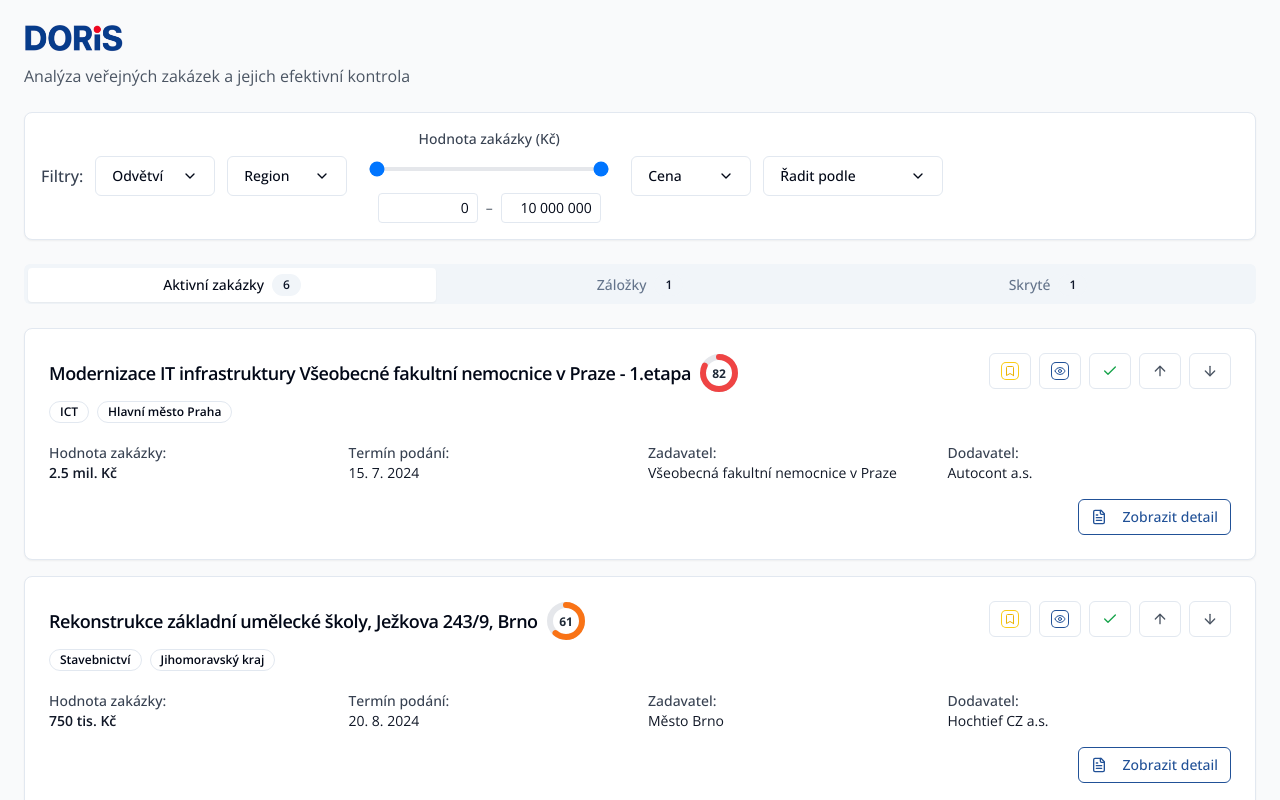
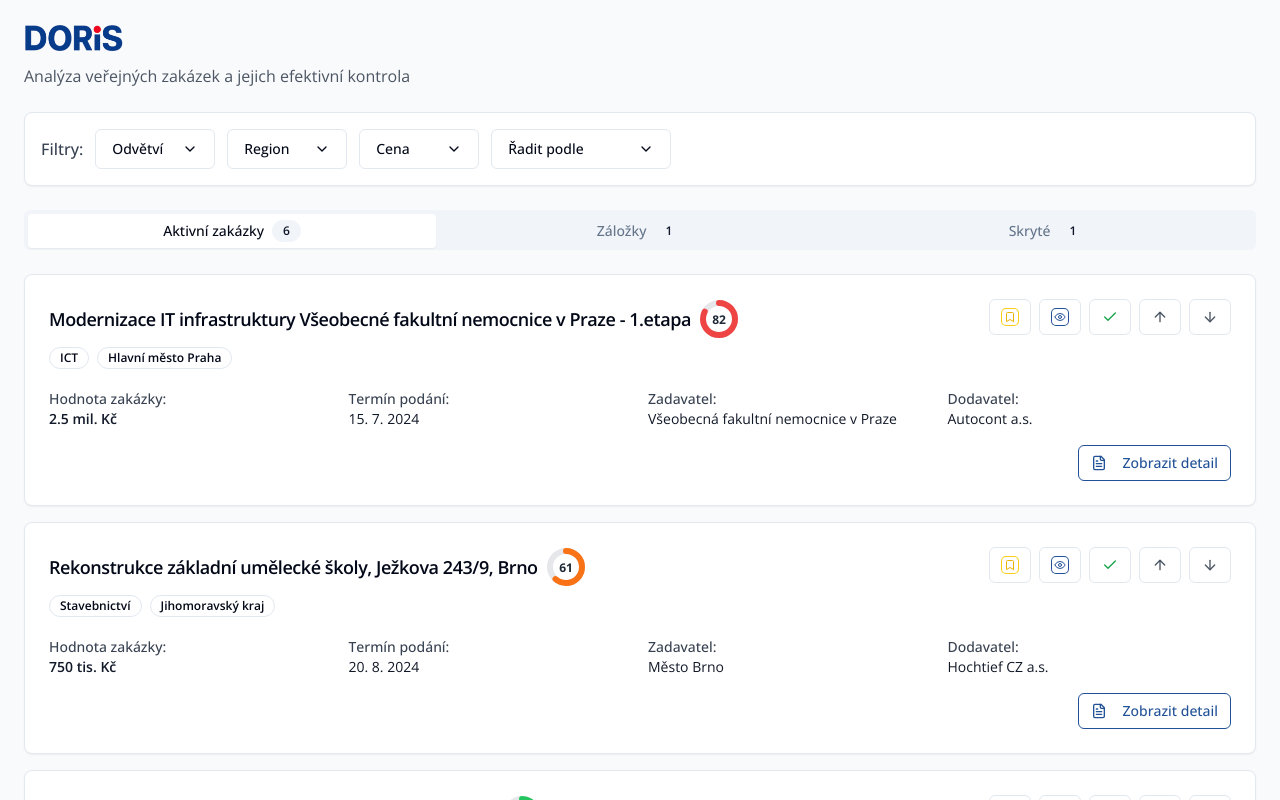
Before and after one commit to skupina-onebond/verejne-priority-kompas, a React (Vite) app: page /seznam in a window 1280 px wide. Shown: the top 800 px of the page. Built offline with nearby package versions, Linux system fonts and the light colour scheme.

Commit message:
Update ContractFilters.tsx

```diff
--- a/src/components/ContractFilters.tsx
+++ b/src/components/ContractFilters.tsx
@@ -108,81 +108,6 @@ export const ContractFilters: React.FC<ContractFiltersProps> = ({
               ))}
             </DropdownMenuContent>
           </DropdownMenu>
-
-
-          {/* Hodnota zakázky – slider + ruční input s úpravami */}
-<div className="flex flex-col items-center gap-1 min-w-[260px]">
-  <label className="text-sm text-gray-700 font-medium mb-1 text-center">
-    Hodnota zakázky (Kč)
-  </label>
-
-  {/* Slider */}
-  <div className="relative w-[240px] h-6 mb-1">
-    {/* Range min */}
-    <input
-      type="range"
-      min={0}
-      max={10000000}
-      step={50000}
-      value={filters.valueMin}
-      onChange={(e) =>
-        onFiltersChange({
-          ...filters,
-          valueMin: Math.min(Number(e.target.value), filters.valueMax),
-        })
-      }
-      className="absolute w-full pointer-events-none appearance-none bg-transparent z-10 top-1/2 -translate-y-1/2 [&::-webkit-slider-thumb]:pointer-events-auto"
-    />
-    {/* Range max */}
-    <input
-      type="range"
-      min={0}
-      max={10000000}
-      step={50000}
-      value={filters.valueMax}
-      onChange={(e) =>
-        onFiltersChange({
-          ...filters,
-          valueMax: Math.max(Number(e.target.value), filters.valueMin),
-        })
-      }
-      className="absolute w-full pointer-events-none appearance-none bg-transparent z-20 top-1/2 -translate-y-1/2 [&::-webkit-slider-thumb]:pointer-events-auto"
-    />
-    {/* Track background */}
-    <div className="absolute top-1/2 transform -translate-y-1/2 w-full h-[4px] bg-gray-200 rounded-full" />
-  </div>
-
-  {/* Číselné inputy – centrované, formátované, bez šipek */}
-  <div className="flex items-center gap-2 mt-1">
-    <input
-      type="text"
-      inputMode="numeric"
-      value={filters.valueMin.toLocaleString("cs-CZ")}
-      onChange={(e) => {
-        const raw = parseInt(e.target.value.replace(/\s/g, '')) || 0;
-        onFiltersChange({
-          ...filters,
-          valueMin: Math.min(raw, filters.valueMax),
-        });
-      }}
-      className="w-[100px] border rounded px-2 py-1 text-sm text-right no-spinner"
-    />
-    <span className="text-sm text-gray-600">–</span>
-    <input
-      type="text"
-      inputMode="numeric"
-      value={filters.valueMax.toLocaleString("cs-CZ")}
-      onChange={(e) => {
-        const raw = parseInt(e.target.value.replace(/\s/g, '')) || 0;
-        onFiltersChange({
-          ...filters,
-          valueMax: Math.max(raw, filters.valueMin),
-        });
-      }}
-      className="w-[100px] border rounded px-2 py-1 text-sm text-right no-spinner"
-    />
-  </div>
-</div>
 
           <DropdownMenu>
   <DropdownMenuTrigger asChild>
```
